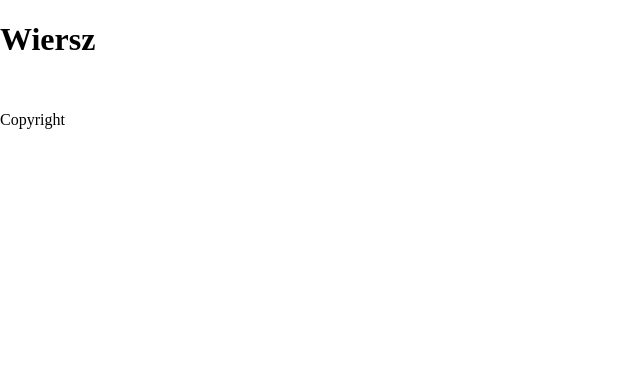
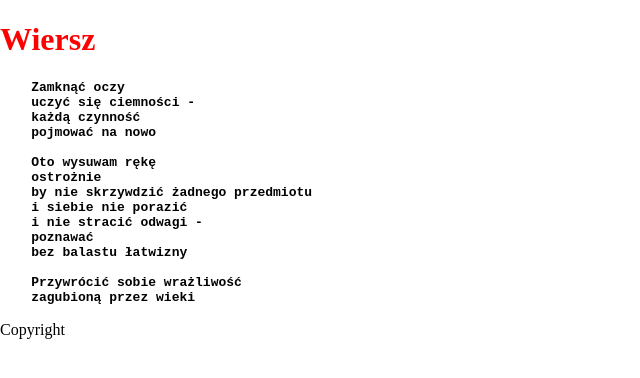
Before and after one commit to skow/zadanie2, a plain HTML site: page index.html in a window 1280 px wide. Shown: the whole page, without its empty margins (0-640 px from the left). Drawn offline with Linux system fonts and the light colour scheme.

Commit message:
Add new content and style for header

```diff
--- a/index.html
+++ b/index.html
@@ -8,7 +8,21 @@
 
 <h1>Wiersz</h2>
 <pre>
+    Zamknąć oczy
+    uczyć się ciemności -
+    każdą czynność
+    pojmować na nowo
 
+    Oto wysuwam rękę
+    ostrożnie
+    by nie skrzywdzić żadnego przedmiotu
+    i siebie nie porazić
+    i nie stracić odwagi -
+    poznawać
+    bez balastu łatwizny
+
+    Przywrócić sobie wrażliwość
+    zagubioną przez wieki
 </pre>
 
 	<footer>
--- a/style.css
+++ b/style.css
@@ -5,3 +5,6 @@ body {
 pre {
 	font-weight: bold;
 }
+h1 {
+	color: red;
+}
```
